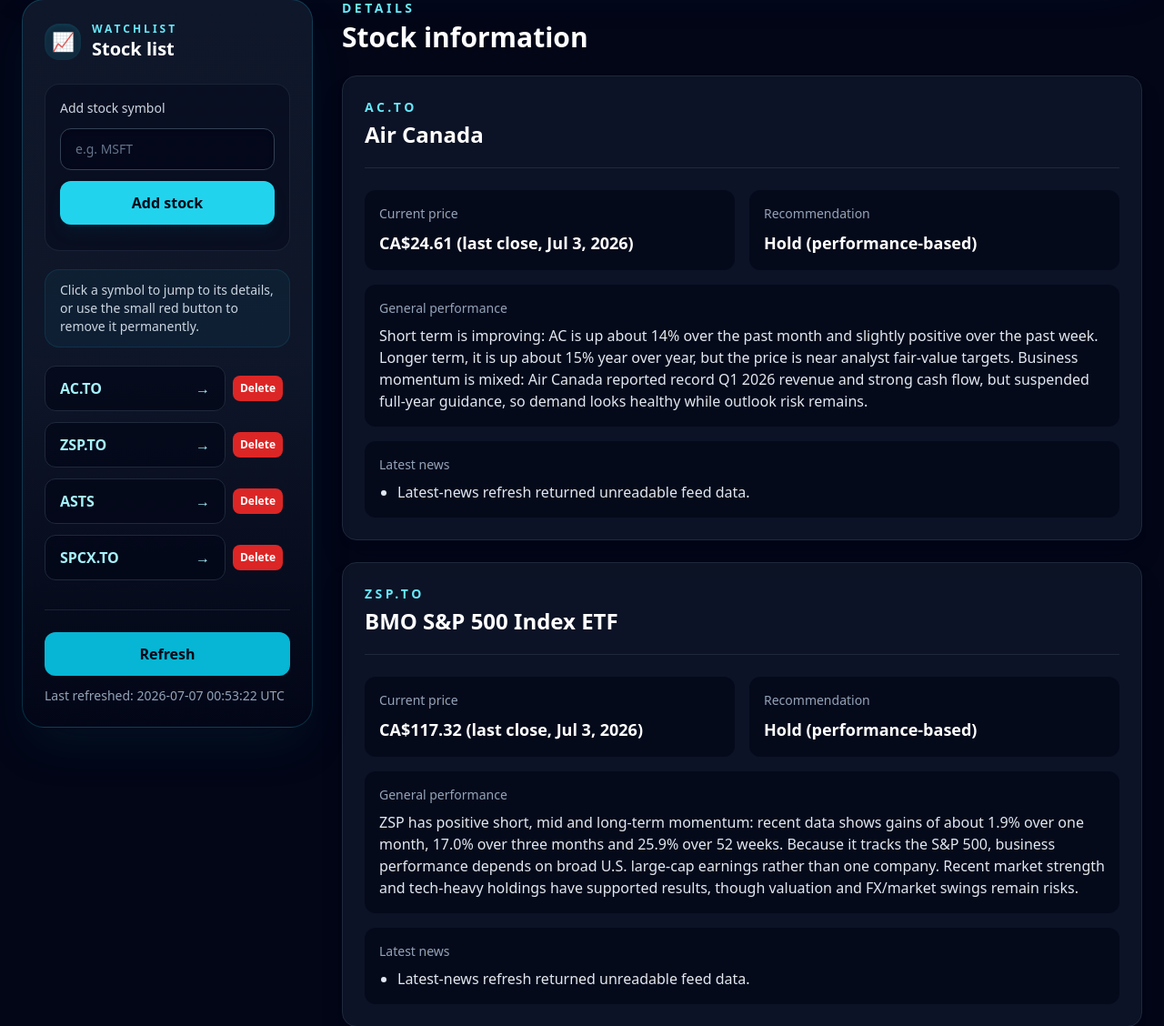
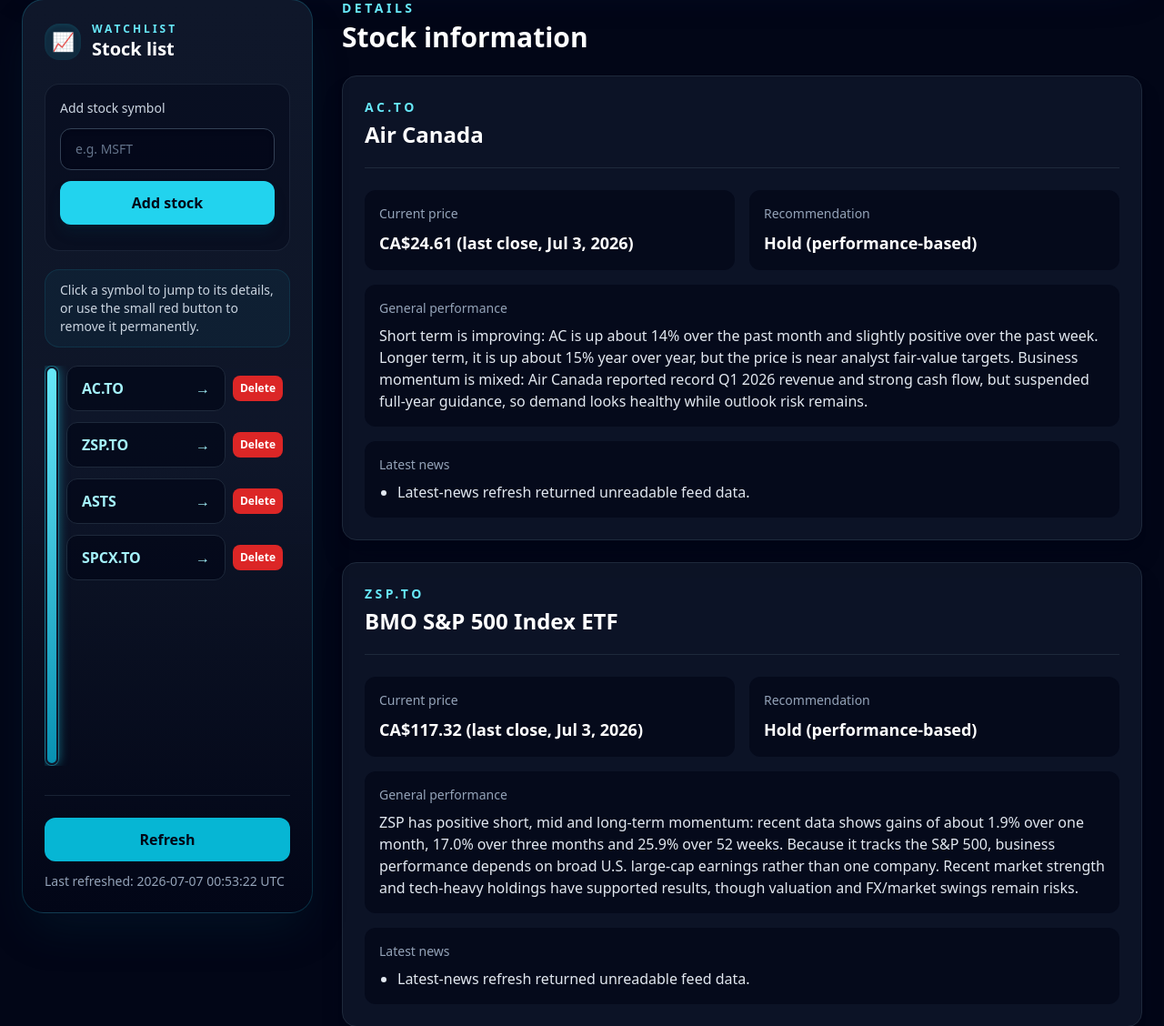
Before and after one commit to encwgwg/SnapshotOfCertainStocks, a Flask app: page / in a window 1280 px wide. Shown: the part 293-1421 px from the top of the page at 91% size. Run offline with Flask 3, Linux system fonts and the light colour scheme; data that the repository does not hold is empty; some libraries are stand-ins or nearby versions.

Commit message:
Add draggable stock list scrollbar

```diff
--- a/templates/index.html
+++ b/templates/index.html
@@ -5,6 +5,38 @@
     <meta name="viewport" content="width=device-width, initial-scale=1">
     <title>Snapshot of certain stocks</title>
     <script src="https://cdn.tailwindcss.com"></script>
+    <style>
+        .stock-list-scrollbar {
+            overflow-y: auto;
+            overscroll-behavior: contain;
+            scrollbar-width: none;
+        }
+
+        .stock-list-scrollbar::-webkit-scrollbar {
+            display: none;
+        }
+
+        .stock-list-scrollbar-track {
+            background: #0f172a;
+            border: 1px solid rgba(34, 211, 238, 0.35);
+            border-radius: 9999px;
+            box-shadow: inset 0 0 8px rgba(8, 145, 178, 0.25);
+        }
+
+        .stock-list-scrollbar-thumb {
+            background: linear-gradient(180deg, #67e8f9, #0891b2);
+            border: 2px solid #0f172a;
+            border-radius: 9999px;
+            box-shadow: 0 0 12px rgba(34, 211, 238, 0.55);
+            cursor: grab;
+            min-height: 44px;
+            touch-action: none;
+        }
+
+        .stock-list-scrollbar-thumb:active {
+            cursor: grabbing;
+        }
+    </style>
 </head>
 <body class="min-h-screen bg-slate-950 text-slate-100">
     <main class="mx-auto max-w-7xl px-6 py-10">
@@ -31,8 +63,11 @@
                         <p id="add-stock-status" class="text-sm text-slate-400"></p>
                     </form>
                     <p class="mt-5 rounded-2xl border border-cyan-400/10 bg-cyan-400/5 px-4 py-3 text-sm text-slate-300">Click a symbol to jump to its details, or use the small red button to remove it permanently.</p>
-                    <nav class="mt-5 max-h-[55vh] overflow-y-auto pr-2 [direction:rtl] [scrollbar-color:#22d3ee_#0f172a] [scrollbar-width:thin]" aria-label="Scrollable stock list">
-                        <ul id="stock-list" class="space-y-3 [direction:ltr]">
+                    <nav id="stock-list-scroll-region" class="stock-list-scrollbar relative mt-5 h-[55vh] pl-6 pr-2" aria-label="Scrollable stock list">
+                        <div class="stock-list-scrollbar-track absolute bottom-0 left-0 top-0 w-4" data-stock-scrollbar aria-hidden="true">
+                            <div class="stock-list-scrollbar-thumb absolute left-0 top-0 w-full" data-stock-scroll-thumb></div>
+                        </div>
+                        <ul id="stock-list" class="space-y-3">
                             {% for stock in stocks %}
                                 <li data-stock-list-item="{{ stock.symbol }}" class="flex items-center gap-2">
                                     <a href="#{{ stock.anchor }}" data-stock-link="{{ stock.symbol }}" class="flex flex-1 items-center justify-between rounded-xl border border-slate-800 bg-slate-950/70 px-4 py-3 font-semibold text-cyan-200 transition hover:border-cyan-400 hover:bg-cyan-400/10 hover:text-white focus:outline-none focus:ring-2 focus:ring-cyan-300">
@@ -147,6 +182,9 @@
         const addStockStatus = document.getElementById("add-stock-status");
         const stockSymbolInput = document.getElementById("stock-symbol-input");
         const stockList = document.getElementById("stock-list");
+        const stockListScrollRegion = document.getElementById("stock-list-scroll-region");
+        const stockListScrollbar = document.querySelector("[data-stock-scrollbar]");
+        const stockListScrollThumb = document.querySelector("[data-stock-scroll-thumb]");
         const stockListItemTemplate = document.getElementById("stock-list-item-template");
         const stockCardTemplate = document.getElementById("stock-card-template");
         const stockInformationSection = document.querySelector('[aria-labelledby="stock-information-heading"]');
@@ -155,6 +193,7 @@
         const refreshStatus = document.getElementById("refresh-status");
         const watchlistStorageKey = "snapshot-of-certain-stocks.watchlist";
         let currentStocks = {{ stocks|tojson }};
+        let isDraggingStockListScrollbar = false;
 
         function saveBrowserWatchlist() {
             localStorage.setItem(watchlistStorageKey, JSON.stringify(currentStocks));
@@ -176,6 +215,7 @@
                 addStockToList(stock);
                 addStockCard(stock);
             });
+            updateStockListScrollbar();
         }
 
         async function syncServerWatchlist(stocks) {
@@ -228,6 +268,35 @@
             });
         }
 
+        // Keep the custom left-side scrollbar visible and synchronized with the hidden native scroller.
+        function updateStockListScrollbar() {
+            const scrollableHeight = stockListScrollRegion.scrollHeight - stockListScrollRegion.clientHeight;
+            const trackHeight = stockListScrollbar.clientHeight;
+            const thumbHeight = scrollableHeight > 0
+                ? Math.max((stockListScrollRegion.clientHeight / stockListScrollRegion.scrollHeight) * trackHeight, 44)
+                : trackHeight;
+            const maxThumbTop = Math.max(trackHeight - thumbHeight, 0);
+            const thumbTop = scrollableHeight > 0
+                ? (stockListScrollRegion.scrollTop / scrollableHeight) * maxThumbTop
+                : 0;
+
+            stockListScrollThumb.style.height = `${thumbHeight}px`;
+            stockListScrollThumb.style.transform = `translateY(${thumbTop}px)`;
+        }
+
+        function scrollStockListFromThumbPosition(pointerY) {
+            const trackRect = stockListScrollbar.getBoundingClientRect();
+            const thumbHeight = stockListScrollThumb.offsetHeight;
+            const maxThumbTop = Math.max(trackRect.height - thumbHeight, 0);
+            const requestedThumbTop = pointerY - trackRect.top - (thumbHeight / 2);
+            const thumbTop = Math.min(Math.max(requestedThumbTop, 0), maxThumbTop);
+            const scrollableHeight = stockListScrollRegion.scrollHeight - stockListScrollRegion.clientHeight;
+
+            stockListScrollRegion.scrollTop = maxThumbTop > 0
+                ? (thumbTop / maxThumbTop) * scrollableHeight
+                : 0;
+        }
+
         function addStockToList(stock) {
             if (document.querySelector(stockAttributeSelector("data-stock-link", stock.symbol))) {
                 return;
@@ -243,6 +312,7 @@
             deleteButton.dataset.deleteStock = stock.symbol;
             listItem.querySelector('[data-template-field="symbol"]').textContent = stock.symbol;
             stockList.appendChild(listItem);
+            requestAnimationFrame(updateStockListScrollbar);
         }
 
         function addStockCard(stock) {
@@ -298,6 +368,7 @@
                 currentStocks = currentStocks.filter((stock) => stock.symbol !== data.symbol);
                 saveBrowserWatchlist();
                 removeStockFromPage(data.symbol);
+                updateStockListScrollbar();
                 addStockStatus.textContent = `${data.symbol} deleted permanently from the stock list.`;
             } catch (error) {
                 deleteButton.disabled = false;
@@ -350,6 +421,28 @@
             deleteStock(deleteButton.dataset.deleteStock, deleteButton);
         });
 
+        stockListScrollRegion.addEventListener("scroll", updateStockListScrollbar);
+        window.addEventListener("resize", updateStockListScrollbar);
+        stockListScrollbar.addEventListener("pointerdown", (event) => {
+            event.preventDefault();
+            isDraggingStockListScrollbar = true;
+            stockListScrollbar.setPointerCapture(event.pointerId);
+            scrollStockListFromThumbPosition(event.clientY);
+        });
+        stockListScrollbar.addEventListener("pointermove", (event) => {
+            if (isDraggingStockListScrollbar) {
+                scrollStockListFromThumbPosition(event.clientY);
+            }
+        });
+        stockListScrollbar.addEventListener("pointerup", (event) => {
+            isDraggingStockListScrollbar = false;
+            stockListScrollbar.releasePointerCapture(event.pointerId);
+        });
+        stockListScrollbar.addEventListener("pointercancel", () => {
+            isDraggingStockListScrollbar = false;
+        });
+
+        updateStockListScrollbar();
         restoreBrowserWatchlist();
 
         refreshButton.addEventListener("click", async () => {
```
